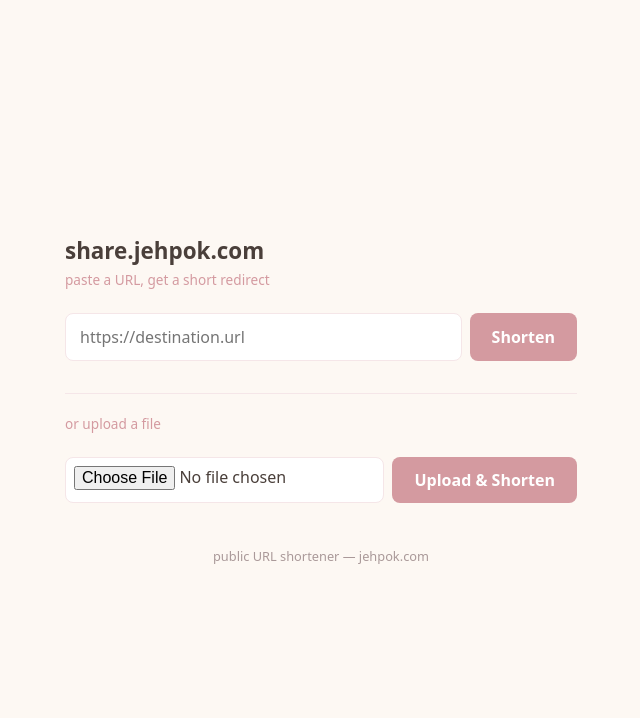
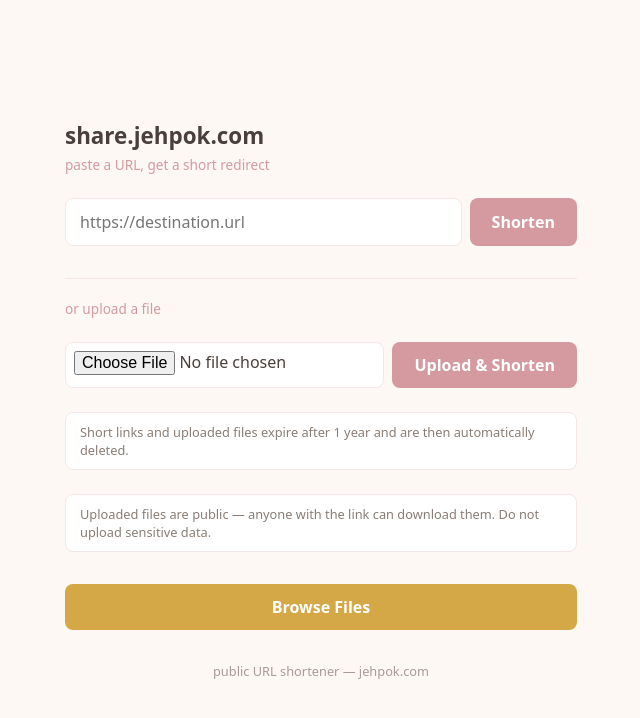
Before and after one commit to kefohaine/server, a Flask app: page / in a window 1280 px wide. Shown: the top 718 px of the page, without its empty margins (319-959 px from the left). Run offline with Flask 3, Linux system fonts and the light colour scheme; parts of the project's set-up code (start-up, migrations or seed data) failed here and were passed over.

Commit message:
1-year lifespan for short links + files (auto-purge expired on resolve); expiry + public-file warnings on form; full-width Browse Files button

```diff
--- a/content/share/app.py
+++ b/content/share/app.py
@@ -2,6 +2,7 @@ import os
 import sqlite3
 import secrets
 import string
+import time
 from flask import Flask, request, redirect, abort, render_template, jsonify, url_for
 
 BASE_DIR = os.environ.get("LINK_DB_DIR", "/data")
@@ -9,9 +10,8 @@ DB_PATH = os.path.join(BASE_DIR, "links.db")
 FILES_DIR = os.path.join(BASE_DIR, "files")
 os.makedirs(FILES_DIR, exist_ok=True)
 ALLOWED_CHARS = string.ascii_lowercase + string.digits + "-_."
-# Unambiguous alphabet for auto-generated slugs: excludes visually similar pairs
-# 0/O, 1/I/l, 2/Z, 5/S, 8/B, 6/G, U/V.
 SLUG_ALPHABET = "acdefhjkmnpqrtwxy3479"
+LIFESPAN_SECONDS = 365 * 24 * 3600
 
 
 def gen_slug(length=6):
@@ -52,11 +52,28 @@ def init_db():
         "  hits INTEGER NOT NULL DEFAULT 0"
         ")"
     )
+    cols = [r[1] for r in conn.execute("PRAGMA table_info(links)").fetchall()]
+    if "expires_at" not in cols:
+        conn.execute("ALTER TABLE links ADD COLUMN expires_at INTEGER")
+        conn.execute("UPDATE links SET expires_at = created_at + 31536000 WHERE expires_at IS NULL")
     conn.commit()
     conn.close()
 
 
 init_db()
+
+
+def purge_expired():
+    """Delete expired links and their linked files. Called on every resolve."""
+    now = int(time.time())
+    conn = db()
+    rows = conn.execute("SELECT target FROM links WHERE expires_at < ?", (now,)).fetchall()
+    if rows:
+        conn.execute("DELETE FROM links WHERE expires_at < ?", (now,))
+        conn.commit()
+    conn.close()
+    for r in rows:
+        delete_file_if_linked(r["target"])
 
 
 def valid_slug(s):
@@ -83,7 +100,10 @@ def index():
     slug = gen_slug()
     conn = db()
     try:
-        conn.execute("INSERT INTO links (slug, target) VALUES (?, ?)", (slug, target))
+        conn.execute(
+            "INSERT INTO links (slug, target, expires_at) VALUES (?, ?, ?)",
+            (slug, target, int(time.time()) + LIFESPAN_SECONDS),
+        )
         conn.commit()
     except sqlite3.IntegrityError:
         conn.close()
@@ -117,7 +137,10 @@ def upload_file():
     slug = gen_slug()
     conn = db()
     try:
-        conn.execute("INSERT INTO links (slug, target) VALUES (?, ?)", (slug, target))
+        conn.execute(
+            "INSERT INTO links (slug, target, expires_at) VALUES (?, ?, ?)",
+            (slug, target, int(time.time()) + LIFESPAN_SECONDS),
+        )
         conn.commit()
     except sqlite3.IntegrityError:
         conn.close()
@@ -154,7 +177,10 @@ def admin_create():
 
     conn = db()
     try:
-        conn.execute("INSERT INTO links (slug, target) VALUES (?, ?)", (slug, target))
+        conn.execute(
+            "INSERT INTO links (slug, target, expires_at) VALUES (?, ?, ?)",
+            (slug, target, int(time.time()) + LIFESPAN_SECONDS),
+        )
         conn.commit()
     except sqlite3.IntegrityError:
         conn.close()
@@ -206,6 +232,7 @@ def all_rows():
 def resolve(slug):
     if not valid_slug(slug):
         abort(404)
+    purge_expired()
     conn = db()
     row = conn.execute("SELECT target, hits FROM links WHERE slug = ?", (slug,)).fetchone()
     if row:
--- a/content/share/templates/public.html
+++ b/content/share/templates/public.html
@@ -23,6 +23,9 @@
   .result a:hover { text-decoration:underline; }
   .copy { background:var(--blush); border:0; border-radius:6px; padding:6px 10px; margin-top:10px; font:inherit; cursor:pointer; color:var(--ink); }
   .copy:hover { background:var(--rose); color:#fff; }
+  .browse { display:block; width:100%; padding:12px 22px; border:0; border-radius:8px; background:var(--gold); color:#fff; font:inherit; font-weight:600; cursor:pointer; text-align:center; text-decoration:none; margin-top:20px; }
+  .browse:hover { background:var(--rose); }
+  .warn { background:#fff; border:1px solid var(--blush); border-radius:8px; padding:10px 14px; margin:12px 0; font-size:.8rem; color:#8a7d75; }
   footer { margin-top:32px; color:#a99; font-size:.8rem; text-align:center; }
 </style>
 </head>
@@ -42,6 +45,9 @@
     <button type="submit">Upload & Shorten</button>
   </form>
 
+  <div class="warn">Short links and uploaded files expire after 1 year and are then automatically deleted.</div>
+  <div class="warn">Uploaded files are public — anyone with the link can download them. Do not upload sensitive data.</div>
+
   {% if error %}<p class="err">{{ error }}</p>{% endif %}
 
   {% if short %}
@@ -53,6 +59,8 @@
   </div>
   {% endif %}
 
+  <a class="browse" href="/files/">Browse Files</a>
+
   <footer>public URL shortener — jehpok.com</footer>
 </body>
 </html>
```
